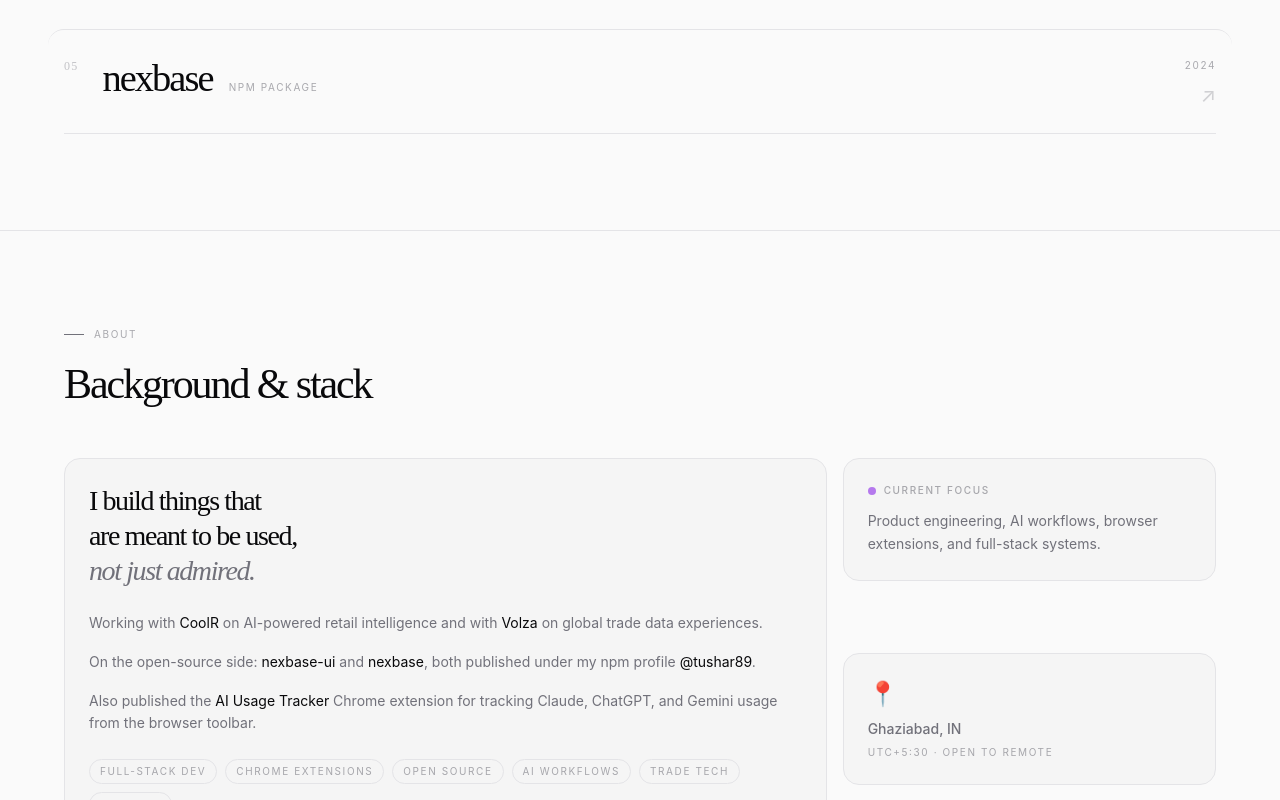
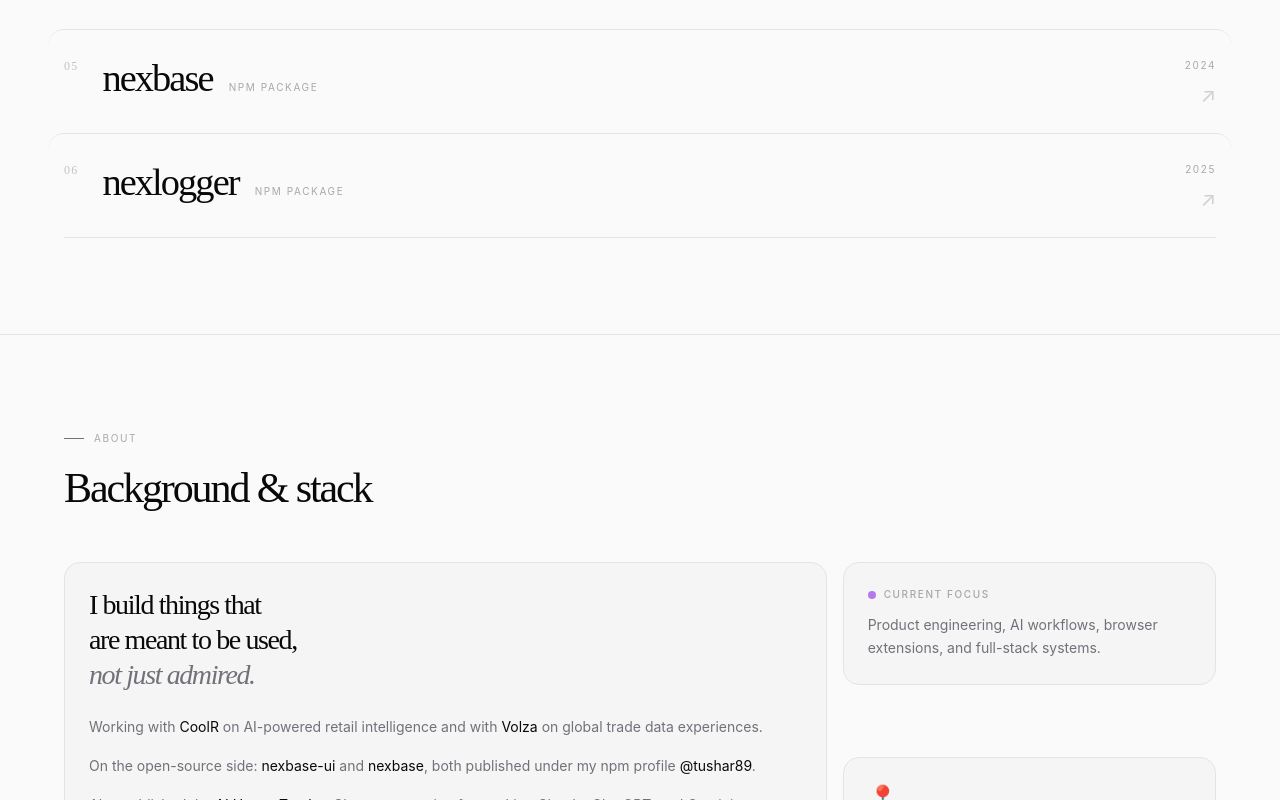
Before and after one commit to tusharsingh3/portfolio, a React (Vite) app: page / in a window 1280 px wide. Shown: the part 1760-2560 px from the top of the page. Built offline with nearby package versions, Linux system fonts and the light colour scheme.

Commit message:
feat: add nexlogger package and update project statistics

```diff
--- a/src/data/profile.js
+++ b/src/data/profile.js
@@ -29,8 +29,8 @@ export const PROFILE = {
 
 export const STATS = [
   { n: 5, suf: "+", label: "Years experience", scrollTo: "work" },
-  { n: 5, suf: "", label: "Featured projects", scrollTo: "work" },
-  { n: 2, suf: "", label: "npm packages", scrollTo: "project-4" },
+  { n: 6, suf: "", label: "Featured projects", scrollTo: "work" },
+  { n: 3, suf: "", label: "npm packages", scrollTo: "project-4" },
   { n: 1, suf: "", label: "Chrome extension", scrollTo: "project-3" },
 ];
 
@@ -110,6 +110,21 @@ export const PROJECTS = [
     link: PROFILE.links.npmSettings,
     customers: "Open source package on npm",
   },
+  {
+    id: 6,
+    n: "06",
+    title: "nexlogger",
+    cat: "npm Package",
+    year: "2025",
+    desc:
+      "Zero-dep Node.js logger with library-safe silent mode, auto env-aware output, AsyncLocalStorage correlation, and OpenTelemetry injection.",
+    stack: ["Node.js", "TypeScript", "npm", "Open Source"],
+    color: "from-purple-500/10 to-violet-500/5",
+    accent: "text-purple-400",
+    url: "npmjs.com/~tushar89",
+    link: PROFILE.links.npmSettings,
+    customers: "Open source package on npm",
+  },
 ];
 
 export const SKILLS = [
@@ -161,6 +176,6 @@ export const HIGHLIGHTS = [
     title: "npm packages",
     subtitle: "@tushar89",
     text:
-      "Maintaining open-source packages like nexbase-ui and nexbase under my npm profile.",
+      "Maintaining open-source packages like nexbase-ui, nexbase, and nexlogger under my npm profile.",
   },
 ];
```
